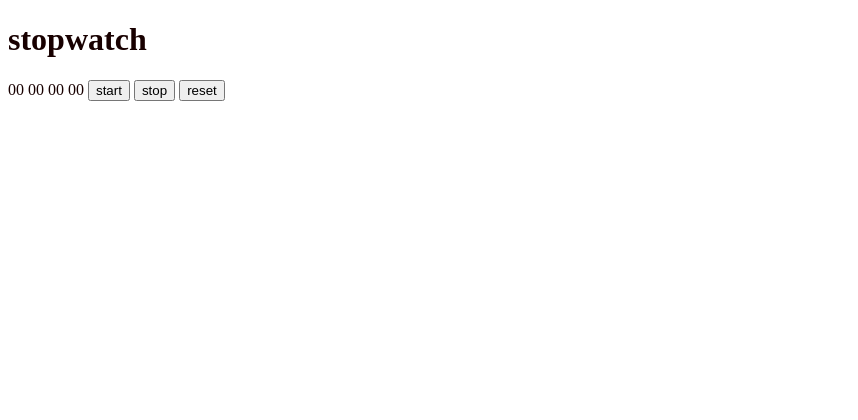
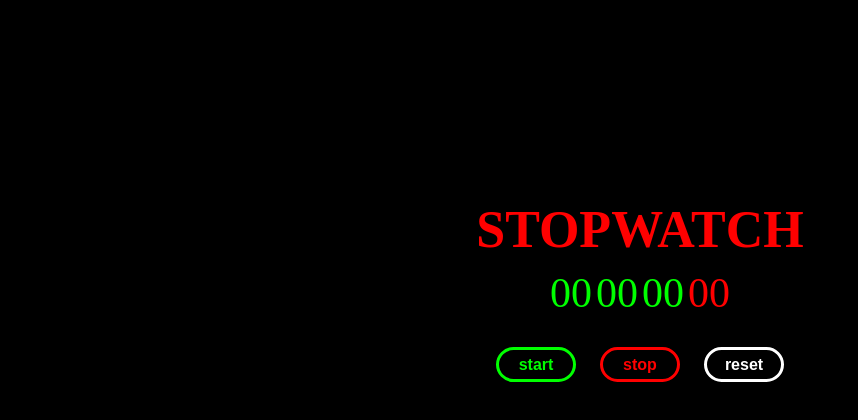
Before and after one commit to sukhepadda/JS-StopWatch-Mini-Proj, a plain HTML site: page index.html in a window 1280 px wide. Shown: the whole page, without its empty margins (0-858 px from the left). Drawn offline with Linux system fonts and the light colour scheme.

Commit message:
styling done

```diff
--- a/index.html
+++ b/index.html
@@ -16,9 +16,11 @@
     <span id='min'>00</span>
     <span id='sec'>00</span>
     <span id='milisec'>00</span>
-    <button id='start'> start </button>
-    <button id='stop'> stop</button>
-    <button id='reset'> reset</button>
+    <div>
+        <button id='start'> start </button>
+        <button id='stop'> stop</button>
+        <button id='reset'> reset</button>
+    </div>
 
     <script src="script.js"></script>
 </body>
--- a/style.css
+++ b/style.css
@@ -1,3 +1,54 @@
 body{
-    color: rgb(24, 0, 0);
+    background-color: rgb(0, 0, 0);
+    text-align: center;
+    margin-top: 200px;
 }
+h1{
+    font-size: 52px;
+    text-transform: uppercase;
+    margin-bottom: 10px;
+    color:  rgb(255, 0, 0);
+
+}
+span{
+    font-size: 42px;
+    color: rgb(0, 255, 0);
+}
+span:nth-child(5){
+    color: red;
+}
+div{
+    margin-top: 20px;
+}
+button{
+    margin: 10px;
+    background: transparent;
+    width: 80px;
+    height: 35px;
+    border-radius:20px;
+    font-size: 16px;
+    font-weight: 600;
+}
+button:nth-child(1){
+    color: rgb(0, 255, 0);
+    border: rgb(0, 255, 0) 3px solid;
+}
+button:nth-child(2){
+    color: red;
+    border: red 3px solid;
+}
+button:nth-child(3){
+    color:white;
+    border: white 3px solid;
+}
+button:hover{
+    background-color: white;
+    border: none;
+    cursor: pointer;
+}
+button:nth-child(3):hover{
+    color: black;
+}
+button:focus{
+    outline:none;
+}
```
